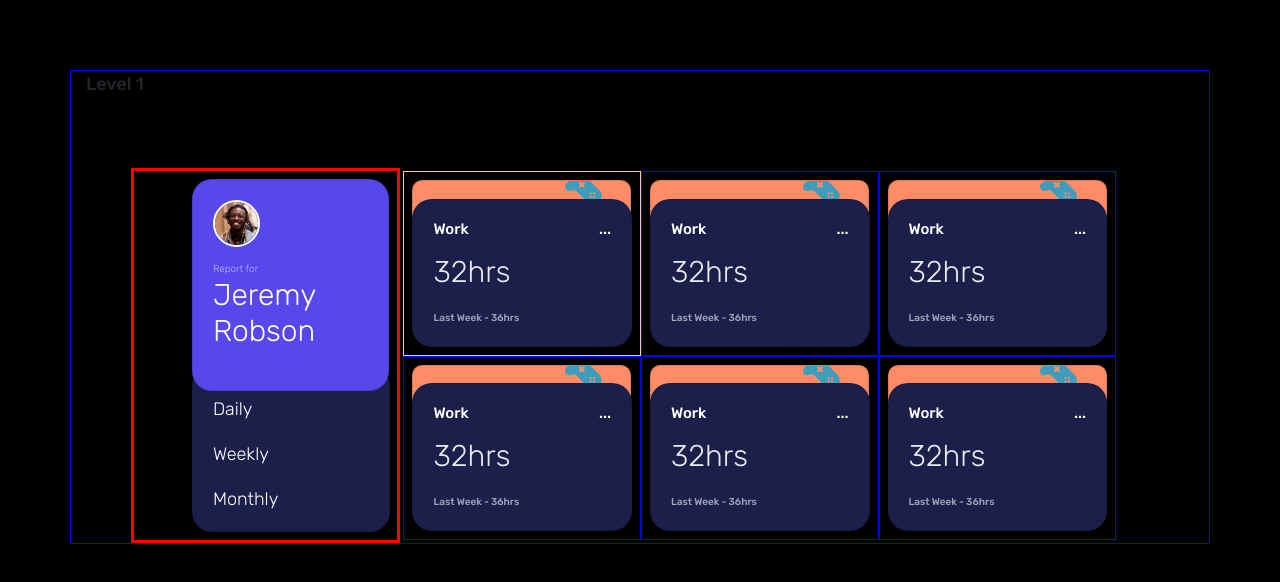
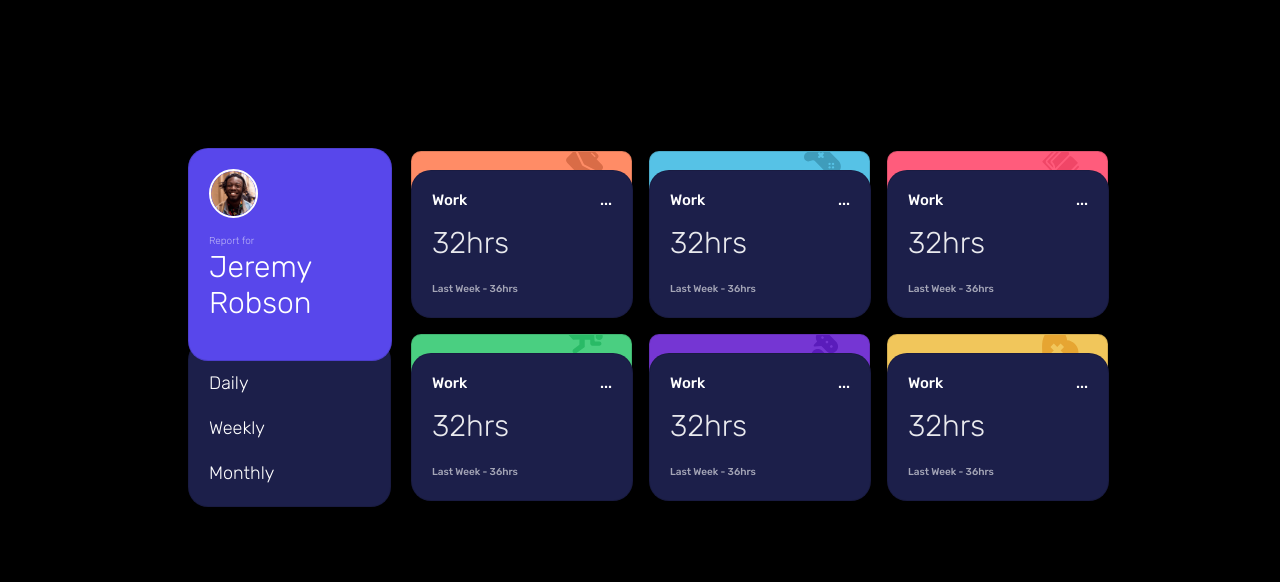
Before and after one commit to DiegoSantamariaMiguel/Time-tracking-dashboard-challenge, a plain HTML site: page index.html in a window 1280 px wide. Drawn offline with nearby package versions, Linux system fonts and the light colour scheme.

Commit message:
second commit fixed main index

```diff
--- a/index.html
+++ b/index.html
@@ -34,19 +34,19 @@
     <div class="container ">
 
         <div class="row ">
-      <div class="col-lg-12  " style="border: 1px solid blue"> Level 1
+            <div class="col-lg-12 ">
 
                 <div class="row gy-5 container d-flex justify-content-center">
 
-          <div class="col-sm-12 col-lg-3  p-2 position-relative " style="border: 3px solid red;">
+                    <div class="col-sm-12 col-lg-3  p-2 position-relative ">
 
-            <div class="card custom-big-card-with-buttons position-absolute" style="pointer-events: none;">
+                        <div class="card custom-big-card-with-buttons position-absolute">
 
-              <div class="card-body ">
+                            <div class=" card-body ">
 
-                <div><a href="#idk">Daily</a></div>
-                <div><a href="#idk">Weekly</a></div>
-                <div><a href="#idk">Monthly</a></div>
+                                <div id="dailyClick"><a href="#idk" id="dailyClick">Daily</a></div>
+                                <div id="weeklyClick"><a href="#idk ">Weekly</a></div>
+                                <div id="monthlyClick"><a href="#idk ">Monthly</a></div>
 
 
                             </div>
@@ -54,9 +54,12 @@
 
                         <div class="card custom-big-card-with-id position-relative">
                             <div class="card-body">
-                <img class="big-card-image" src="/images/image-jeremy.png" alt="Card image cap">
-                <footer class="custom-card-footer">Report for</footer>
-                <h5 class="card-title">Jeremy Robson</h5>
+                                <img class=" big-card-image" src="/images/image-jeremy.png" alt="Card image cap">
+
+
+                                <footer class=" display-sm custom-card-footer ">Report for</footer>
+                                <h5 class=" center-text-to-image card-title">Jeremy Robson</h5>
+
                                 <div class="space-colecter ">A bunch of words To make </div>
                             </div>
                         </div>
@@ -75,10 +78,33 @@
                     <div class="col-lg-8 " style="border: 3px solid black;">
                         <div class="row gy-5">
 
-              <div class=" col-sm-12 col-lg-4 position-relative  p-2" style="border: 1px solid pink;">
+                            <div class=" col-sm-12 col-lg-4 position-relative  p-2">
 
                                 <div class="card custom-card-for-background position-absolute "
                                     style="background-color: hsl(15, 100%, 70%)">
+                                    <img class="card-img-top" src="/images/icon-work.svg" alt="Card image cap">
+
+                                </div>
+
+                                <div class="card custom-main-card position-relative">
+                                    <div class="card-body">
+                                        <h5 class="card-title d-flex custon-card-tytle ">
+                                            <div class="mr-auto "> Work</div>
+                                            <div><a href="#idk">...</a></div>
+                                        </h5>
+                                        <p class="card-text" id="card01MainText">32hrs</p>
+                                        <footer class="custom-card-footer" id="card01SecondaryText">Last Week - 36hrs
+                                        </footer>
+
+                                    </div>
+                                </div>
+
+
+                            </div>
+                            <div class=" col-sm-12 col-lg-4 position-relative  p-2">
+
+                                <div class="card custom-card-for-background position-absolute "
+                                    style="background-color: hsl(195, 74%, 62%)">
                                     <img class="card-img-top" src="/images/icon-play.svg" alt="Card image cap">
 
                                 </div>
@@ -89,18 +115,18 @@
                                             <div class="mr-auto "> Work</div>
                                             <div><a href="#idk">...</a></div>
                                         </h5>
-                    <p class="card-text">32hrs</p>
-                    <footer class="custom-card-footer">Last Week - 36hrs </footer>
+                                        <p class="card-text" id="card02MainText">32hrs</p>
+                                        <footer class="custom-card-footer" id="card02SecondaryText">Last Week - 36hrs
+                                        </footer>
                                     </div>
                                 </div>
 
-
                             </div>
-              <div class=" col-sm-12 col-lg-4 position-relative  p-2" style="border: 1px solid blue;">
+                            <div class=" col-sm-12 col-lg-4 position-relative  p-2">
 
                                 <div class="card custom-card-for-background position-absolute "
-                  style="background-color: hsl(15, 100%, 70%)">
-                  <img class="card-img-top" src="/images/icon-play.svg" alt="Card image cap">
+                                    style="background-color: hsl(348, 100%, 68%)">
+                                    <img class="card-img-top" src="/images/icon-study.svg" alt="Card image cap">
 
                                 </div>
 
@@ -110,17 +136,18 @@
                                             <div class="mr-auto "> Work</div>
                                             <div><a href="#idk">...</a></div>
                                         </h5>
-                    <p class="card-text">32hrs</p>
-                    <footer class="custom-card-footer">Last Week - 36hrs </footer>
+                                        <p class="card-text" id="card03MainText">32hrs</p>
+                                        <footer class="custom-card-footer" id="card03SecondaryText">Last Week - 36hrs
+                                        </footer>
                                     </div>
                                 </div>
 
                             </div>
-              <div class=" col-sm-12 col-lg-4 position-relative  p-2" style="border: 1px solid blue;">
+                            <div class=" col-sm-12 col-lg-4 position-relative  p-2">
 
-                <div class="card custom-card-for-background position-absolute "
-                  style="background-color: hsl(15, 100%, 70%)">
-                  <img class="card-img-top" src="/images/icon-play.svg" alt="Card image cap">
+                                <div class=" card custom-card-for-background position-absolute "
+                                    style=" background-color: hsl(145, 58%, 55%)">
+                                    <img class="card-img-top" src="/images/icon-exercise.svg" alt="Card image cap">
 
                                 </div>
 
@@ -130,17 +157,18 @@
                                             <div class="mr-auto "> Work</div>
                                             <div><a href="#idk">...</a></div>
                                         </h5>
-                    <p class="card-text">32hrs</p>
-                    <footer class="custom-card-footer">Last Week - 36hrs </footer>
+                                        <p class="card-text" id="card04MainText">32hrs</p>
+                                        <footer class="custom-card-footer" id="card04SecondaryText">Last Week - 36hrs
+                                        </footer>
                                     </div>
                                 </div>
 
                             </div>
-              <div class=" col-sm-12 col-lg-4 position-relative  p-2" style="border: 1px solid blue;">
+                            <div class=" col-sm-12 col-lg-4 position-relative  p-2">
 
-                <div class="card custom-card-for-background position-absolute "
-                  style="background-color: hsl(15, 100%, 70%)">
-                  <img class="card-img-top" src="/images/icon-play.svg" alt="Card image cap">
+                                <div class=" card custom-card-for-background position-absolute "
+                                    style=" background-color: hsl(264, 64%, 52%)">
+                                    <img class="card-img-top" src="/images/icon-social.svg" alt="Card image cap">
 
                                 </div>
 
@@ -150,17 +178,18 @@
                                             <div class="mr-auto "> Work</div>
                                             <div><a href="#idk">...</a></div>
                                         </h5>
-                    <p class="card-text">32hrs</p>
-                    <footer class="custom-card-footer">Last Week - 36hrs </footer>
+                                        <p class="card-text" id="card05MainText">32hrs</p>
+                                        <footer class="custom-card-footer" id="card05SecondaryText">Last Week - 36hrs
+                                        </footer>
                                     </div>
                                 </div>
 
                             </div>
-              <div class=" col-sm-12 col-lg-4 position-relative  p-2" style="border: 1px solid blue;">
+                            <div class=" col-sm-12 col-lg-4 position-relative  p-2">
 
-                <div class="card custom-card-for-background position-absolute "
-                  style="background-color: hsl(15, 100%, 70%)">
-                  <img class="card-img-top" src="/images/icon-play.svg" alt="Card image cap">
+                                <div class=" card custom-card-for-background position-absolute "
+                                    style=" background-color: hsl(43, 84%, 65%)">
+                                    <img class="card-img-top" src="/images/icon-self-care.svg" alt="Card image cap">
 
                                 </div>
 
@@ -170,28 +199,9 @@
                                             <div class="mr-auto "> Work</div>
                                             <div><a href="#idk">...</a></div>
                                         </h5>
-                    <p class="card-text">32hrs</p>
-                    <footer class="custom-card-footer">Last Week - 36hrs </footer>
-                  </div>
-                </div>
-
-              </div>
-              <div class=" col-sm-12 col-lg-4 position-relative  p-2" style="border: 1px solid blue;">
-
-                <div class="card custom-card-for-background position-absolute "
-                  style="background-color: hsl(15, 100%, 70%)">
-                  <img class="card-img-top" src="/images/icon-play.svg" alt="Card image cap">
-
-                </div>
-
-                <div class="card custom-main-card position-relative">
-                  <div class="card-body">
-                    <h5 class="card-title d-flex custon-card-tytle ">
-                      <div class="mr-auto "> Work</div>
-                      <div><a href="#idk">...</a></div>
-                    </h5>
-                    <p class="card-text">32hrs</p>
-                    <footer class="custom-card-footer">Last Week - 36hrs </footer>
+                                        <p class="card-text" id="card06MainText">32hrs</p>
+                                        <footer class="custom-card-footer" id="card06SecondaryText">Last Week - 36hrs
+                                        </footer>
                                     </div>
                                 </div>
 
@@ -212,7 +222,7 @@
 
 
 
-
+    <script src="/main.js"></script>
 
 </body>
 
```
Also changed, not shown: secondIndex.html (deleted, +0 -229 lines). Lines whose indentation alone changed are shown as unchanged.
